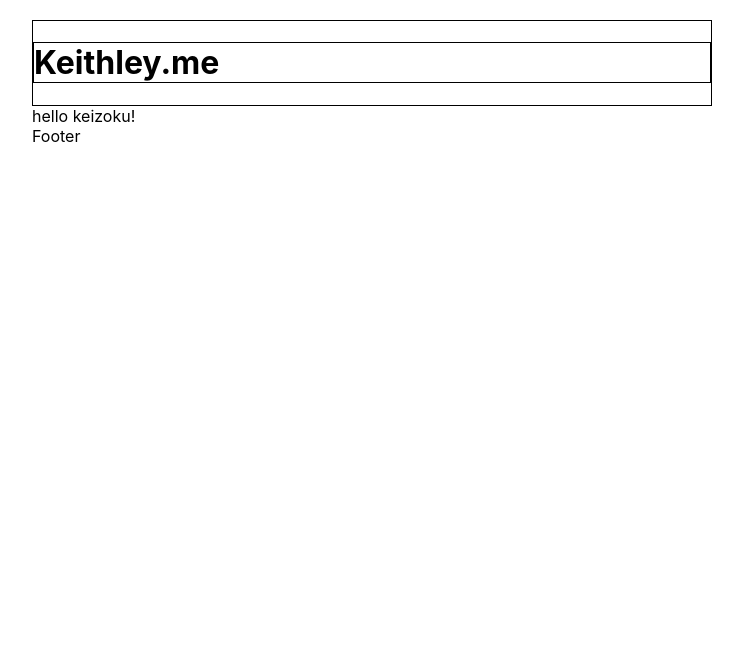
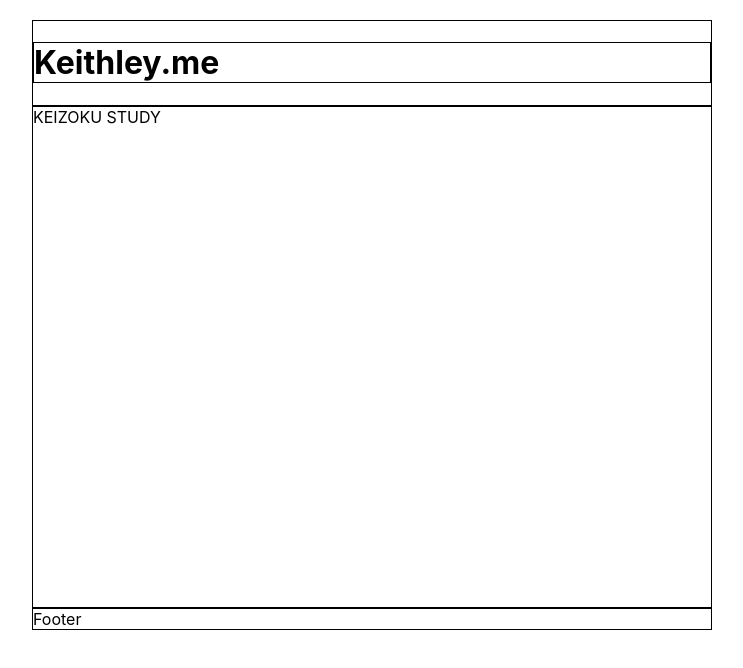
Before and after one commit to Raeki/keithley.me, a Next.js app: page /keizoku in a window 1280 px wide. Shown: the top 668 px of the page, without its empty margins (268-1011 px from the left). Built offline with nearby package versions, Linux system fonts and the light colour scheme.

Commit message:
feat: more keizoku skeleton

```diff
--- /dev/null
+++ b/components/Keizoku-Study/KeizokuApp.module.css
@@ -0,0 +1,4 @@
+.keizoku {
+  border: 1px solid black;
+  min-height: 500px;
+}
--- /dev/null
+++ b/components/Keizoku-Study/KeizokuApp.tsx
@@ -0,0 +1,5 @@
+import styles from './KeizokuApp.module.css';
+
+export default function (): JSX.Element {
+  return <div className={styles.keizoku}>KEIZOKU STUDY</div>;
+}
--- /dev/null
+++ b/components/Layout/Footer.module.css
@@ -0,0 +1,3 @@
+.footer {
+  border: 1px solid black;
+}
--- a/components/Layout/Footer.tsx
+++ b/components/Layout/Footer.tsx
@@ -1,3 +1,9 @@
+import styles from './Footer.module.css';
+
 export default function Footer(): JSX.Element {
-  return <>Footer</>;
+  return (
+    <>
+      <footer className={styles.footer}>Footer</footer>
+    </>
+  );
 }
--- a/pages/keizoku/index.tsx
+++ b/pages/keizoku/index.tsx
@@ -1,3 +1,5 @@
+import KeizokuApp from '@/components/Keizoku-Study/KeizokuApp';
+
 export default function Home(): JSX.Element {
-  return <div>hello keizoku!</div>;
+  return <KeizokuApp />;
 }
```
